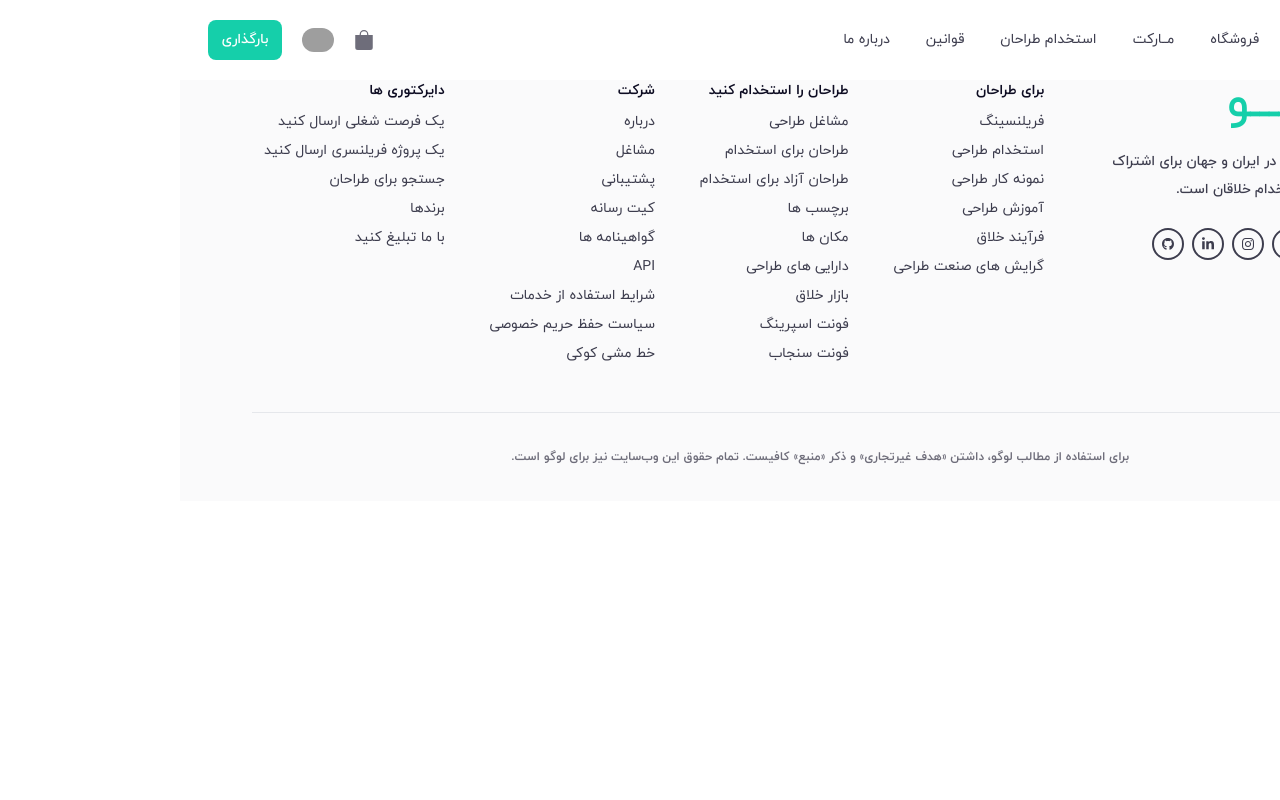
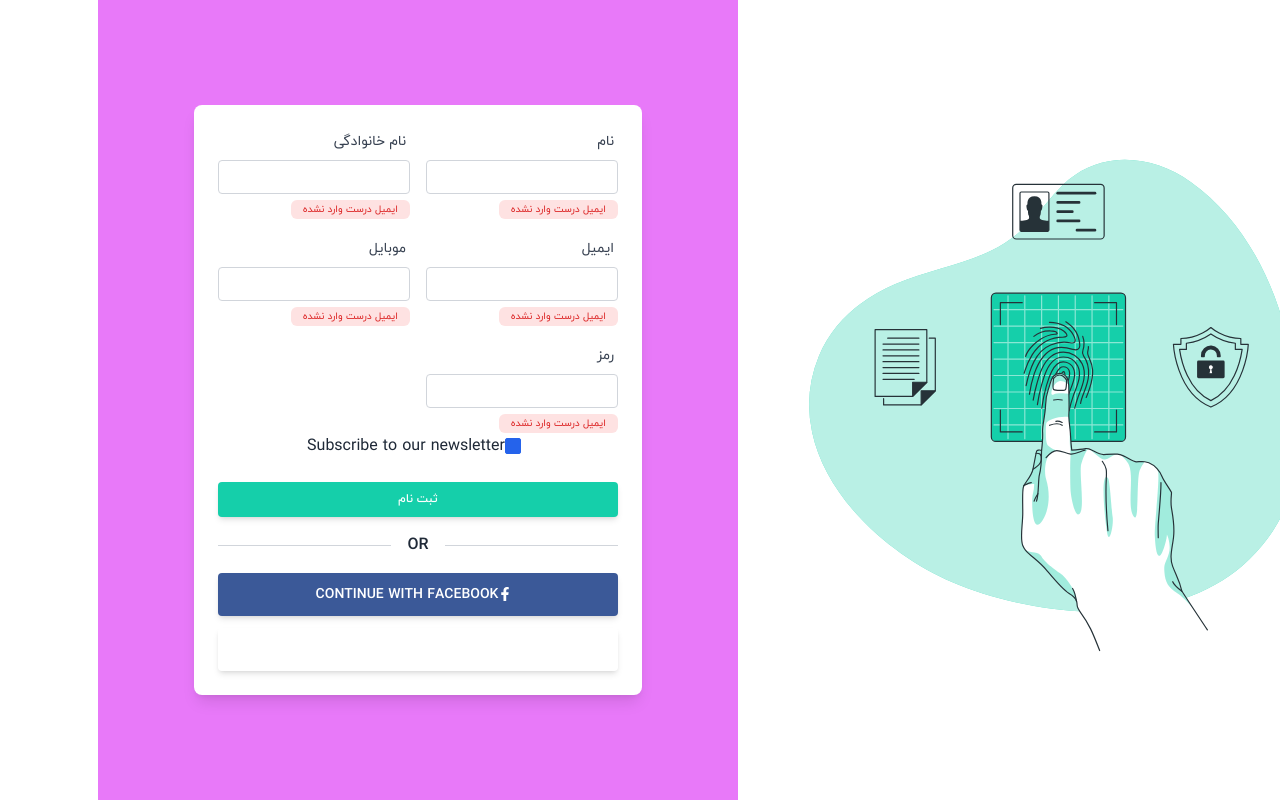
Before and after one commit to AfwebMaker/React-Website-Shopping, a React (Create React App) app: page /signUp in a window 1280 px wide. Built offline with nearby package versions, Linux system fonts and the light colour scheme; grey boxes are pictures that could not be loaded; what tw-elements would draw is missing.

Commit message:
Create Form signUp

```diff
--- a/src/layout/Layout.js
+++ b/src/layout/Layout.js
@@ -3,13 +3,18 @@ import React from 'react';
 import Navbar from './header/Navbar';
 import Routers from '../routes/Routes';
 import Footer from './footer/Footer';
+//react router dom
+import { useLocation } from 'react-router-dom';
 
 const Layout = () => {
+
+    const location = useLocation().pathname
+    console.log(location)
     return (
         <div className="max-w-[1536px] m-auto">
-            <Navbar />
-            <Routers />
-            <Footer />
+            {location === "/signIn" || location === "/signUp" ? "" : <Navbar />}
+                <Routers />
+            {location === "/signIn" || location === "/signUp" ? "" : <Footer />}
         </div>
     );
 };
--- a/src/layout/header/NavbarMobile.js
+++ b/src/layout/header/NavbarMobile.js
@@ -106,9 +106,8 @@ const NavbarMobile = ({ menu,signIn ,navbarContent }) => {
         </div>
         <div className="grid grid-cols-12 my-10 border border-color-main-1 hover:ring-4 hover:ring-color-light-main-1 rounded-lg p-5 max-w-3xl m-auto transition-all duration-300">
           {profileItem.map((item) => (
-            <span className="w-full col-span-12 sm:col-span-6 px-8 sm:px-16 py-1">
+            <span key={item.id} className="w-full col-span-12 sm:col-span-6 px-8 sm:px-16 py-1">
               <Link
-                key={item.id}
                 to="/"
                 className={
                   item.title === "خروج"
--- /dev/null
+++ b/src/pages/authentication/SignIn.js
@@ -0,0 +1,11 @@
+import React from 'react';
+
+const SignIn = () => {
+    return (
+        <div>
+            dffsbbvdf
+        </div>
+    );
+};
+
+export default SignIn;
--- /dev/null
+++ b/src/pages/authentication/SignUp.js
@@ -0,0 +1,142 @@
+import React from "react";
+//images
+import imageSignUp from "../../assets/imags/Fingerprint-bro.svg";
+
+const inputsItem = [
+  {
+    id: 1,
+    type: "text",
+    label: "نام",
+  },
+  {
+    id: 2,
+    type: "text",
+    label: "نام خانوادگی",
+  },
+  {
+    id: 3,
+    type: "email",
+    label: "ایمیل",
+  },
+  {
+    id: 4,
+    type: "number",
+    label: "موبایل",
+  },
+  {
+    id: 5,
+    type: "password",
+    label: "رمز",
+  },
+];
+const SignUp = () => {
+  return (
+    <section className="h-screen">
+      <div className="container h-full">
+        <div className="flex items-center flex-wrap h-full text-gray-800">
+          <div className="w-1/2 flex items-center justify-center h-full">
+            <img src={imageSignUp} className="w-5/6 " alt="" />
+          </div>
+          <div className="w-1/2 h-full bg-fuchsia-400 flex items-center justify-center">
+            <div className="flex p-6 rounded-lg shadow-lg bg-white max-w-md">
+              <form>
+                <div className="grid grid-cols-2 gap-4">
+                  {inputsItem.map((item) => (
+                    <div key={item.id} className="form-group">
+                      <label
+                        for="exampleFormControlInput1"
+                        className="form-label text-sm inline-block mb-2 mr-1 text-gray-700"
+                      >
+                        {item.label}
+                      </label>
+                      <input
+                        type={item.type}
+                        className=" flex w-full px-3 py-1.5 text-sm font-normal  text-gray-700  bg-white bg-clip-padding border border-solid border-gray-300 rounded transition ease-in-out m-0  focus:text-gray-700 focus:bg-white focus:border-color-main-1 focus:ring-4 focus:ring-color-light-main-1 focus:outline-none"
+                        id="exampleInput123"
+                        aria-describedby="emailHelp123"
+                      />
+                      <div className="mt-[2px]">
+                        <span className="text-red-600 text-[10px] bg-red-100 px-3 rounded-md py-[2px]">
+                          ایمیل درست وارد نشده
+                        </span>
+                      </div>
+                    </div>
+                  ))}
+                </div>
+
+                <div className="form-group form-check text-center mb-6">
+                  <input
+                    type="checkbox"
+                    className="form-check-input appearance-none h-4 w-4 border border-gray-300 rounded-sm bg-white checked:bg-blue-600 checked:border-blue-600 focus:outline-none transition duration-200 mt-1 align-top bg-no-repeat bg-center bg-contain mr-2 cursor-pointer"
+                    id="exampleCheck25"
+                    checked
+                  />
+                  <label
+                    className="form-check-label inline-flex text-gray-800"
+                    for="exampleCheck25"
+                  >
+                    Subscribe to our newsletter
+                  </label>
+                </div>
+                <button
+                  type="submit"
+                  className=" w-full px-6 py-2.5  bg-color-main-1  text-white font-medium text-xs leading-tight uppercase rounded shadow-md  hover:bg-blue-700 hover:shadow-lg  focus:bg-blue-700 focus:shadow-lg focus:outline-none focus:ring-0  active:bg-blue-800 active:shadow-lg transition duration-150 ease-in-out"
+                >
+                  ثبت نام
+                </button>
+                <div className="flex items-center my-4 before:flex-1 before:border-t before:border-gray-300 before:mt-0.5 after:flex-1 after:border-t after:border-gray-300 after:mt-0.5">
+                  <p className="text-center font-semibold mx-4 mb-0">OR</p>
+                </div>
+
+                <a
+                  className="px-7 py-3 text-white font-medium text-sm leading-snug uppercase rounded shadow-md hover:shadow-lg focus:shadow-lg focus:outline-none focus:ring-0 active:shadow-lg transition duration-150 ease-in-out w-full flex justify-center items-center mb-3 bg-[#3b5998]"
+                  // style="background-color: #3b5998"
+                  href="#!"
+                  role="button"
+                  data-mdb-ripple="true"
+                  data-mdb-ripple-color="light"
+                >
+                  {/* Facebook  */}
+                  <svg
+                    xmlns="http://www.w3.org/2000/svg"
+                    viewBox="0 0 320 512"
+                    className="w-3.5 h-3.5 mr-2"
+                  >
+                    <path
+                      fill="currentColor"
+                      d="M279.14 288l14.22-92.66h-88.91v-60.13c0-25.35 12.42-50.06 52.24-50.06h40.42V6.26S260.43 0 225.36 0c-73.22 0-121.08 44.38-121.08 124.72v70.62H22.89V288h81.39v224h100.17V288z"
+                    />
+                  </svg>
+                  Continue with Facebook
+                </a>
+                <a
+                  className="px-7 py-3 text-white font-medium text-sm leading-snug uppercase rounded shadow-md hover:shadow-lg focus:shadow-lg focus:outline-none focus:ring-0 active:shadow-lg transition duration-150 ease-in-out w-full flex justify-center items-center"
+                  // style="background-color: #55acee"
+                  href="#!"
+                  role="button"
+                  data-mdb-ripple="true"
+                  data-mdb-ripple-color="light"
+                >
+                  {/* Twitter  */}
+                  <svg
+                    xmlns="http://www.w3.org/2000/svg"
+                    viewBox="0 0 512 512"
+                    className="w-3.5 h-3.5 mr-2"
+                  >
+                    <path
+                      fill="currentColor"
+                      d="M459.37 151.716c.325 4.548.325 9.097.325 13.645 0 138.72-105.583 298.558-298.558 298.558-59.452 0-114.68-17.219-161.137-47.106 8.447.974 16.568 1.299 25.34 1.299 49.055 0 94.213-16.568 130.274-44.832-46.132-.975-84.792-31.188-98.112-72.772 6.498.974 12.995 1.624 19.818 1.624 9.421 0 18.843-1.3 27.614-3.573-48.081-9.747-84.143-51.98-84.143-102.985v-1.299c13.969 7.797 30.214 12.67 47.431 13.319-28.264-18.843-46.781-51.005-46.781-87.391 0-19.492 5.197-37.36 14.294-52.954 51.655 63.675 129.3 105.258 216.365 109.807-1.624-7.797-2.599-15.918-2.599-24.04 0-57.828 46.782-104.934 104.934-104.934 30.213 0 57.502 12.67 76.67 33.137 23.715-4.548 46.456-13.32 66.599-25.34-7.798 24.366-24.366 44.833-46.132 57.827 21.117-2.273 41.584-8.122 60.426-16.243-14.292 20.791-32.161 39.308-52.628 54.253z"
+                    />
+                  </svg>
+                  Continue with Twitter
+                </a>
+              </form>
+            </div>
+          </div>
+        </div>
+      </div>
+    </section>
+  );
+};
+
+export default SignUp;
--- a/src/routes/Routes.js
+++ b/src/routes/Routes.js
@@ -1,13 +1,20 @@
 import React from 'react';
-import { Route, Routes } from 'react-router-dom';
+//react router dom
+import { Route, Routes, useLocation } from 'react-router-dom';
+//components
 import Home from '../pages/Home';
+import SignIn from '../pages/authentication/SignIn';
+import SignUp from '../pages/authentication/SignUp';
 
 const Routers = () => {
+    const location = useLocation().pathname
     return (
-        <div className='pt-20 lg:pt-0'>
+        <div className={location === "/signIn" || location === "/signUp" ? "" : "pt-20"}>
             <Routes>
                 <Route path='/' element={<Home />} />
                 <Route path='*' element={<h1>چیزی اینجا نیست!</h1>} />
+                <Route path='/signIn' element={<SignIn />} />
+                <Route path='/signUp' element={<SignUp />} />
             </Routes>
         </div>
     );
```
Also changed, not shown: src/assets/imags/Digital transformation-bro.svg (added), src/assets/imags/Fingerprint-bro.svg (added).
